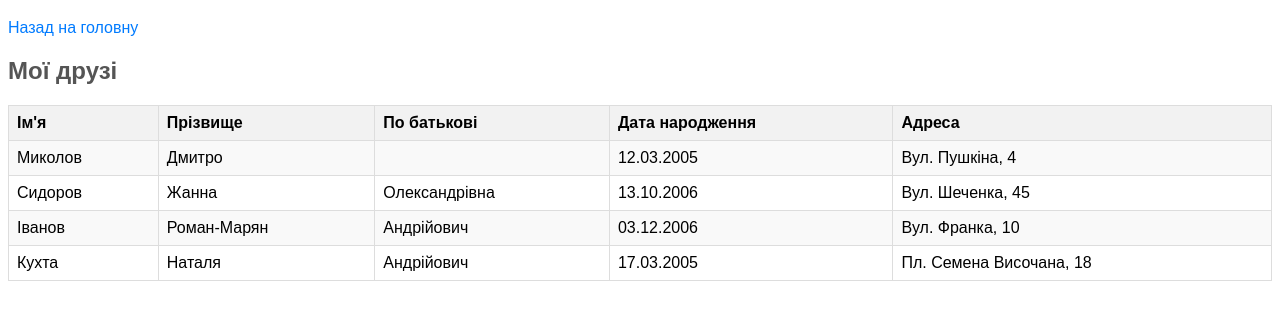
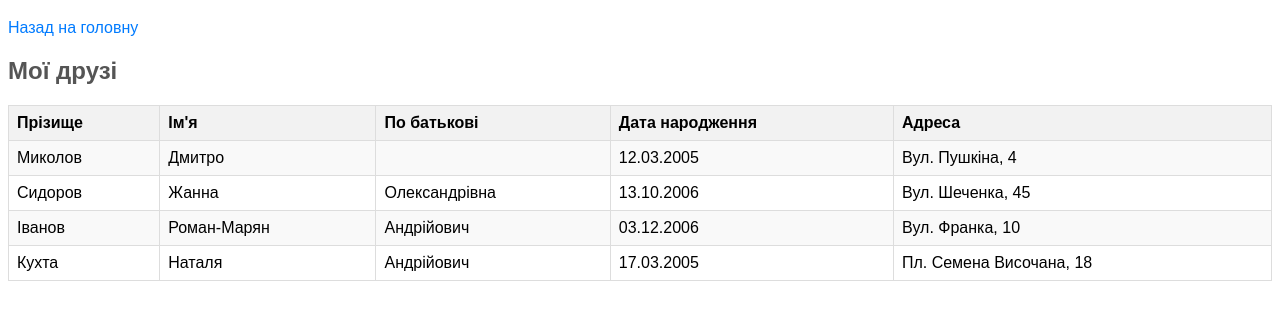
Before and after one commit to JoeWester/new-repo, a plain HTML site: page css/friends.html in a window 1280 px wide. Shown: the part 61-380 px from the top of the page. Drawn offline with Linux system fonts and the light colour scheme.

Commit message:
Update friends.html

```diff
--- a/css/friends.html
+++ b/css/friends.html
@@ -51,8 +51,8 @@
     <table>
         <thead>
             <tr>
+                <th>Прізище</th>
                 <th>Ім'я</th>
-                <th>Прізвище</th>
                 <th>По батькові</th>
                 <th>Дата народження</th>
                 <th>Адреса</th>
```
